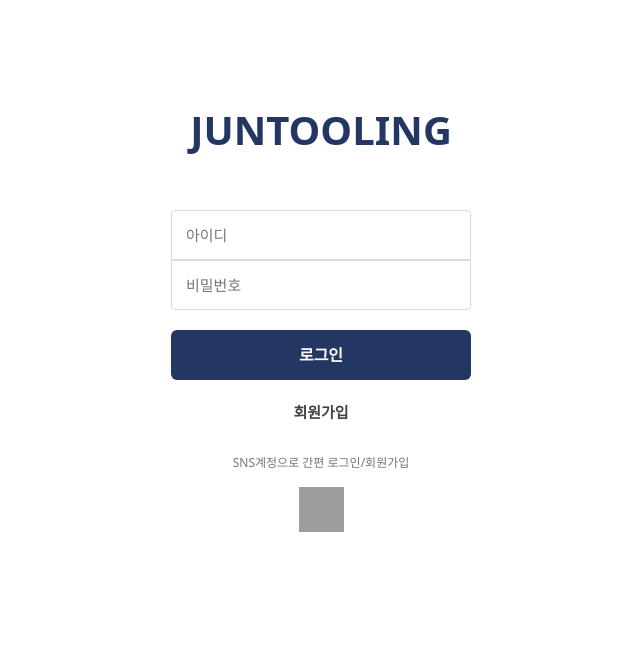
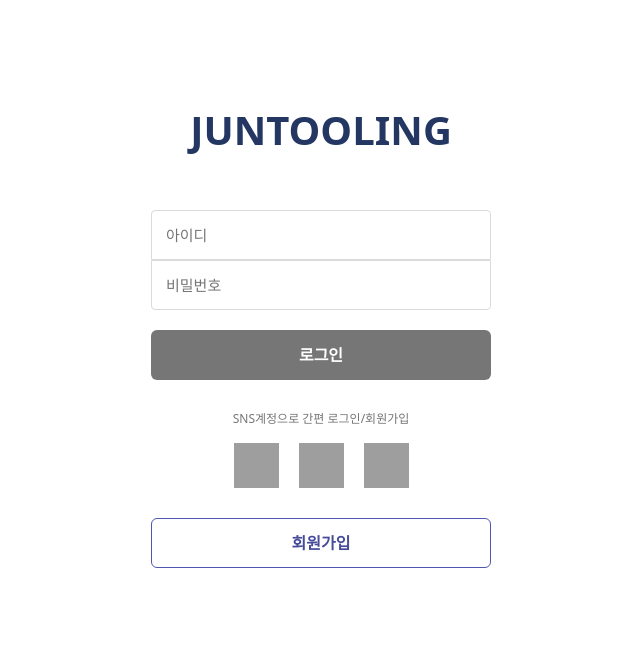
Before and after one commit to Joontooling/joontooling, a Django app: page /accounts/login/ in a window 1280 px wide. Shown: the top 667 px of the page, without its empty margins (319-959 px from the left). Run offline with Django 3.2, Linux system fonts and the light colour scheme; some libraries are stand-ins or nearby versions; grey boxes are pictures that could not be loaded.

Commit message:
design: 로그인 디자인 수정, 버튼 활성화 (accounts/login)

```diff
--- a/accounts/templates/accounts/login.html
+++ b/accounts/templates/accounts/login.html
@@ -30,21 +30,52 @@
         <div>
           <input type="password" class="input2_signup" placeholder="비밀번호">
         </div>
-        <button class="btn_signup">로그인</button>
+        <!-- 로그인 버튼 -->
+        <button class="btn_login">로그인</button>
       </form>
 
-      <section class="a_wrap_login">
-        <a href="{% url 'accounts:signup' %}" class="a_login">회원가입</a>
+      <section>
+        <div class="sns_title">SNS계정으로 간편 로그인/회원가입</div>
+        <div class="btn_wrap">
+          <!-- 네이버 -->
+          <button class="btn_naver"></button>
+          <!-- 카카오 -->
+          <button class="btn_kakao"></button>
+          <!-- 구글 -->
+          <button class="btn_google"></button>
+        </div>
       </section>
 
       <section>
-        <div class="sns_title">SNS계정으로 간편 로그인/회원가입</div>
-        <div class="btn_naver_wrap">
-          <button class="btn_naver"></button>
-        </div>
+        <!-- 회원가입 이동 버튼 -->
+        <button class="btn_login2" onclick=location.href="{% url 'accounts:signup' %}">회원가입</button>
       </section>
     </main>
   </div>
 </body>
 
+<!-- 로그인 버튼 활성화 -->
+<script>
+  const idForm = document.querySelector('.input_signup');
+  const pwForm = document.querySelector('.input2_signup');
+  const loginButton = document.querySelector('.btn_login');
+  loginButton.disabled = true;
+
+  idForm.addEventListener('keyup', activeEvent);
+  pwForm.addEventListener('keyup', activeEvent);
+
+  function activeEvent() {
+    switch(!(idForm.value && pwForm.value)){
+      case true:
+        loginButton.disabled = true;
+        loginButton.style.backgroundColor = '#767676';
+        break;
+      case false:
+        loginButton.disabled = false;
+        loginButton.style.backgroundColor = '#243763';
+        break;
+    }
+  }
+</script>
+
 </html>
--- a/static/css/accounts/login.css
+++ b/static/css/accounts/login.css
@@ -1,18 +1,29 @@
 /* 로그인 (login.html) */
 
 .contents_signup {
+  width: 340px;
+  padding: 50px 0 100px;
   margin: 0 auto;
-  padding: 50px 0 100px;
-  width: 300px;
+}
+
+.btn_login {
+  width: 100%;
+  height: 50px;
+  border: none;
+  background-color: #767676;
+  border-radius: 6px;
+  color: #fff;
+  font-size: 16px;
+  font-weight: 700;
 }
 
 .input_signup {
   width: 100%;
   height: 50px;
   padding: 14px;
-  font-size: 15px;
   border: 1px solid #dbdbdb;
   border-radius: 4px 4px 0 0;
+  font-size: 15px;
 }
 
 .input2_signup {
@@ -20,39 +31,58 @@
   height: 50px;
   padding: 14px;
   margin-bottom: 20px;
-  font-size: 15px;
   border: 1px solid #dbdbdb;
   border-radius: 0 0 4px 4px;
+  font-size: 15px;
 }
 
-.a_wrap_login {
+.sns_title {
+  margin-top: 30px;
+  color: #757575;
+  font-size: 12px;
   text-align: center;
-  margin: 20px 0 30px;
 }
 
-.a_login {
-  color: #424242;
-  text-decoration: none;
-  font-size: 15px;
+.btn_wrap {
+  display: flex;
+  justify-content: center;
+  margin-top: 15px;
+}
+
+.btn_naver, .btn_kakao, .btn_google {
+  width: 45px;
+  height: 45px;
+  border: 0;
+  background: none;
+  background-size: 45px;
+}
+
+.btn_naver {
+  background-image: url(https://contents.kyobobook.co.kr/resources/fo/images/common/ink/ico_sns_naver@2x.png);
+}
+
+.btn_kakao {
+  margin: 0 20px;
+  background-image: url(https://contents.kyobobook.co.kr/resources/fo/images/common/ink/ico_sns_kakao@2x.png);
+}
+
+.btn_google {
+  background-image: url(https://contents.kyobobook.co.kr/resources/fo/images/common/ink/ico_sns_google@2x.png);
+}
+
+/* 회원가입 이동 버튼 */
+.btn_login2 {
+  width: 100%;
+  height: 50px;
+  margin-top: 30px;
+  border: 1px solid #5055b1;
+  border-radius: 6px;
+  background-color: #fff;
+  color: #474c98;
+  font-size: 16px;
   font-weight: 700;
 }
 
-.sns_title {
-  color: #757575;
-  text-align: center;
-  font-size: 12px;
+.btn_login2:hover {
+  background-color: #efeff8;
 }
-
-.btn_naver_wrap {
-  text-align: center;
-}
-
-.btn_naver {
-  width: 45px;
-  height: 45px;
-  margin-top: 15px;
-  border: 0;
-  background: none;
-  background-size: 45px;
-  background-image: url(https://contents.kyobobook.co.kr/resources/fo/images/common/ink/ico_sns_naver@2x.png);
-}
```
